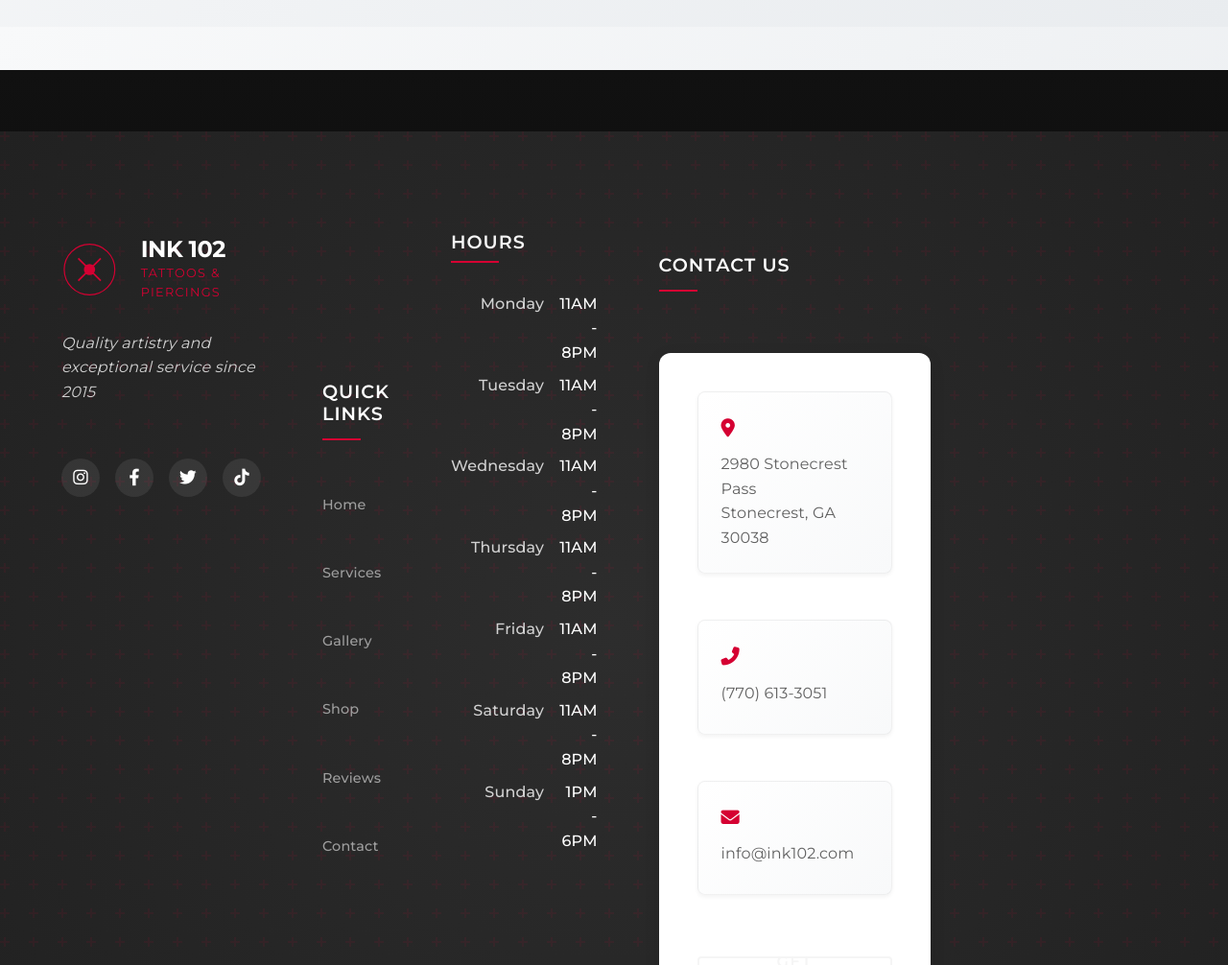
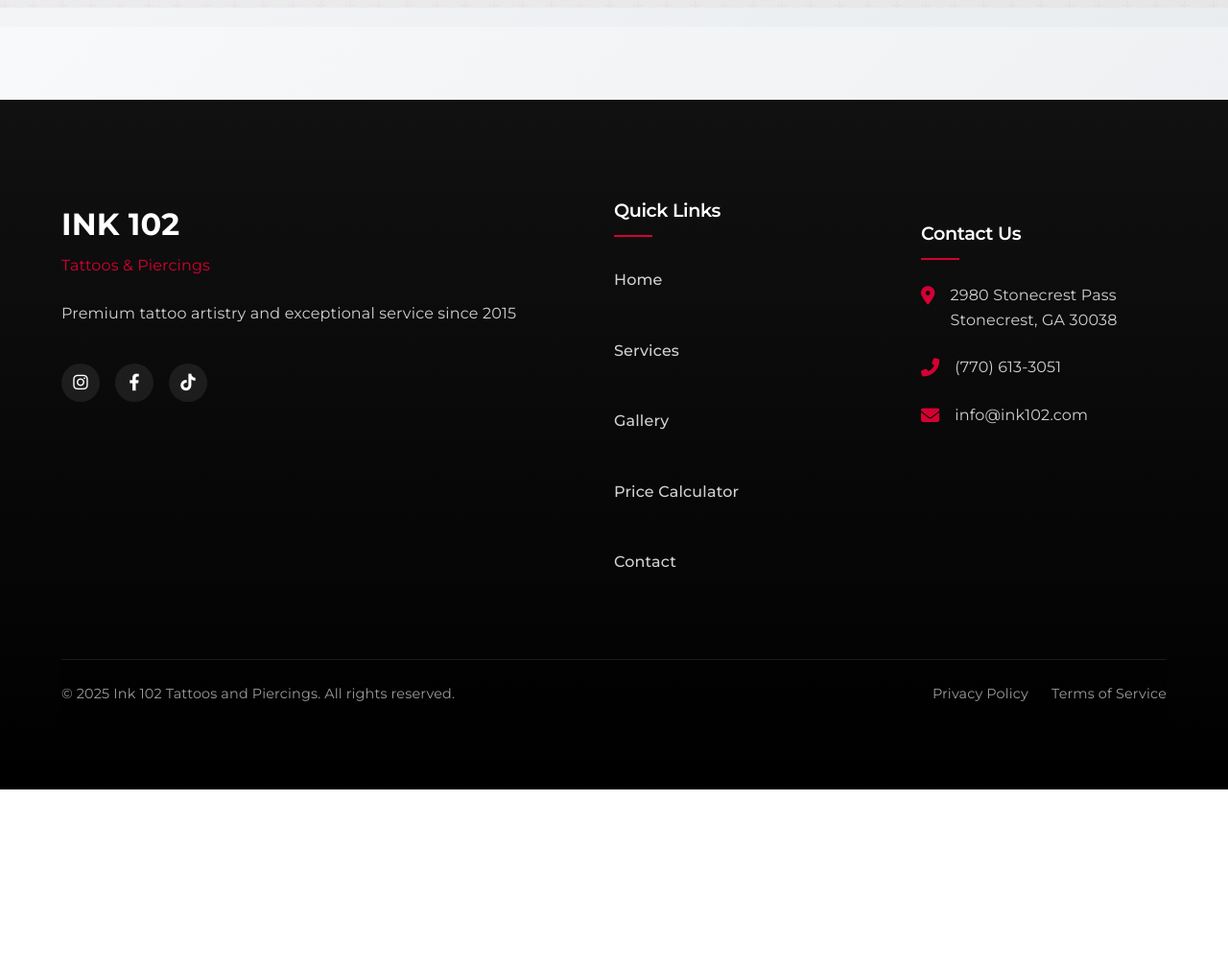
Before and after one commit to ArtivicoLab/diligentLobotomyTattoo, a plain HTML site: page index-luxury.html in a window 1280 px wide. Shown: the part 9572-10578 px from the top of the page at 96% size. After the commit the page ends 10395 px from the top, so only its background shows below. Drawn offline with nearby package versions, Linux system fonts and the light colour scheme; a web font is replaced by a local one.

Commit message:
Revamp business information and footer sections for improved presentation
Refactors the footer and business information sections, removing the Instagram button and adding pattern-fix.css for styling adjustments.

Replit-Commit-Author: Agent
Replit-Commit-Session-Id: 67b46960-fe7f-4cc3-9653-709107fcacfa
Replit-Commit-Screenshot-Url: https://storage.googleapis.com/screenshot-production-us-central1/e1727222-5b57-4bf4-9da0-34baf0310a60/bc0e0363-c630-4048-afc8-7a01afc0ea15.jpg

```diff
--- /dev/null
+++ b/css/pattern-fix.css
@@ -0,0 +1,126 @@
+/* Fix for missing pattern background */
+
+.contact-details::before,
+.site-footer::before {
+  background-image: none !important;
+  background-color: rgba(0, 0, 0, 0.2) !important;
+}
+
+/* Additional styling fixes for business info cards */
+.business-card {
+  background: linear-gradient(145deg, #1a1a1a 0%, #111111 100%);
+  border: 1px solid rgba(255, 255, 255, 0.1);
+  transition: all 0.3s ease;
+}
+
+.business-card:hover {
+  transform: translateY(-5px);
+  box-shadow: 0 10px 25px rgba(0, 0, 0, 0.3);
+  border: 1px solid rgba(255, 255, 255, 0.15);
+}
+
+.card-icon {
+  color: var(--accent-red);
+  font-size: 2.2rem;
+  margin-bottom: var(--space-sm);
+}
+
+.card-title {
+  color: white;
+  font-size: 1.5rem;
+  margin-bottom: var(--space-md);
+  font-weight: 600;
+}
+
+.address-info {
+  text-align: center;
+  color: var(--grey-300);
+  margin-bottom: var(--space-md);
+}
+
+.address-line {
+  margin-bottom: 5px;
+  font-size: 1.1rem;
+}
+
+/* Hours card specific styles */
+.hours-grid {
+  gap: 8px;
+  margin-bottom: var(--space-sm);
+}
+
+.day {
+  color: var(--grey-400);
+}
+
+.time {
+  color: white;
+  text-align: right;
+}
+
+.time .highlight {
+  color: var(--accent-red);
+  font-weight: 600;
+}
+
+/* Contact card specific styles */
+.phone-number {
+  font-size: 1.4rem;
+  font-weight: 600;
+  margin-bottom: var(--space-sm);
+}
+
+.phone-number a {
+  color: white;
+  text-decoration: none;
+}
+
+.email-info {
+  color: var(--grey-400);
+  margin-bottom: var(--space-md);
+}
+
+/* Footer specific fixes */
+.site-footer {
+  background: linear-gradient(to bottom, #111111 0%, #000000 100%);
+}
+
+.brand-name {
+  font-size: 2rem;
+  font-weight: 700;
+  color: white;
+  margin-bottom: 5px;
+}
+
+.brand-tagline {
+  color: var(--accent-red);
+  font-size: 1rem;
+  margin-bottom: var(--space-md);
+}
+
+.footer-nav-section h4 {
+  position: relative;
+  padding-bottom: var(--space-sm);
+  margin-bottom: var(--space-md);
+}
+
+.footer-nav-section h4::after {
+  content: '';
+  position: absolute;
+  bottom: 0;
+  left: 0;
+  width: 40px;
+  height: 2px;
+  background-color: var(--accent-red);
+}
+
+@media (min-width: 992px) {
+  .contact-grid {
+    grid-template-columns: repeat(3, 1fr);
+    gap: var(--space-lg);
+  }
+
+  .business-card {
+    min-height: 380px;
+  }
+}
--- a/index-luxury.html
+++ b/index-luxury.html
@@ -33,6 +33,7 @@
   <link rel="stylesheet" href="css/business-info-new.css">
   <link rel="stylesheet" href="css/button-fixes.css">
   <link rel="stylesheet" href="css/footer-new.css">
+  <link rel="stylesheet" href="css/pattern-fix.css">
 
   <!-- Google Fonts -->
   <link rel="preconnect" href="https://fonts.googleapis.com">
@@ -700,92 +701,55 @@
   </main>
 
   <footer class="site-footer">
-    <div class="footer-wave-top"></div>
-
-    <div class="footer-main">
     <div class="container">
       <div class="footer-content">
-          <div class="footer-columns">
-            <div class="footer-column footer-brand">
-              <div class="footer-logo">
-                <svg viewBox="0 0 100 100" width="80" height="80">
-                  <circle cx="50" cy="50" r="45" fill="none" stroke="#d50032" stroke-width="2" />
-                  <path d="M30,30 L70,70 M30,70 L70,30" stroke="#d50032" stroke-width="3" />
-                  <circle cx="50" cy="50" r="10" fill="#d50032" />
-                </svg>
-                <div class="footer-logo-text">
-                  <h3 class="logo-title">INK 102</h3>
-                  <p class="logo-tagline">Tattoos & Piercings</p>
-                </div>
-              </div>
-              <p class="footer-slogan">Quality artistry and exceptional service since 2015</p>
+        <!-- Brand Information -->
+        <div class="footer-brand">
+          <div class="brand-name">INK 102</div>
+          <div class="brand-tagline">Tattoos & Piercings</div>
+          <p>Premium tattoo artistry and exceptional service since 2015</p>
+
           <div class="footer-social">
             <a href="#" class="social-icon" aria-label="Instagram"><i class="fab fa-instagram"></i></a>
             <a href="#" class="social-icon" aria-label="Facebook"><i class="fab fa-facebook-f"></i></a>
-                <a href="#" class="social-icon" aria-label="Twitter"><i class="fab fa-twitter"></i></a>
             <a href="#" class="social-icon" aria-label="TikTok"><i class="fab fa-tiktok"></i></a>
           </div>
         </div>
 
-            <div class="footer-column footer-links">
+        <!-- Quick Links -->
+        <div class="footer-nav-section">
           <h4>Quick Links</h4>
           <ul class="footer-nav">
             <li><a href="#home">Home</a></li>
             <li><a href="#services">Services</a></li>
             <li><a href="#gallery">Gallery</a></li>
-                <li><a href="#merchandise">Shop</a></li>
-                <li><a href="#testimonials">Reviews</a></li>
+            <li><a href="#calculator">Price Calculator</a></li>
             <li><a href="#contact">Contact</a></li>
           </ul>
         </div>
 
-            <div class="footer-column footer-hours">
-              <h4>Hours</h4>
-              <div class="hours-grid">
-                <div class="day">Monday</div>
-                <div class="time">11AM - 8PM</div>
-                <div class="day">Tuesday</div>
-                <div class="time">11AM - 8PM</div>
-                <div class="day">Wednesday</div>
-                <div class="time">11AM - 8PM</div>
-                <div class="day">Thursday</div>
-                <div class="time">11AM - 8PM</div>
-                <div class="day">Friday</div>
-                <div class="time">11AM - 8PM</div>
-                <div class="day">Saturday</div>
-                <div class="time">11AM - 8PM</div>
-                <div class="day">Sunday</div>
-                <div class="time">1PM - 6PM</div>
-              </div>
-            </div>
-
-            <div class="footer-column footer-contact">
+        <!-- Contact Information -->
+        <div class="footer-nav-section footer-contact">
           <h4>Contact Us</h4>
-              <div class="contact-info">
-                <div class="contact-item">
+          <div class="contact-info-item">
             <i class="fas fa-map-marker-alt"></i>
             <p>2980 Stonecrest Pass<br>Stonecrest, GA 30038</p>
           </div>
-                <div class="contact-item">
+          <div class="contact-info-item">
             <i class="fas fa-phone-alt"></i>
             <p>(770) 613-3051</p>
           </div>
-                <div class="contact-item">
+          <div class="contact-info-item">
             <i class="fas fa-envelope"></i>
             <p>info@ink102.com</p>
-                </div>
-                <a href="#contact" class="btn btn-outline-light">Get Directions</a>
-              </div>
-            </div>
-          </div>
           </div>
         </div>
       </div>
 
+      <!-- Footer Bottom -->
       <div class="footer-bottom">
-      <div class="container">
-        <p class="copyright">&copy; <span id="current-year"></span> Ink 102 Tattoos and Piercings. All rights reserved.</p>
-        <div class="footer-bottom-links">
+        <p class="copyright">&copy; <span id="current-year">2025</span> Ink 102 Tattoos and Piercings. All rights reserved.</p>
+        <div class="footer-links">
           <a href="#">Privacy Policy</a>
           <a href="#">Terms of Service</a>
         </div>
```
Lines whose indentation alone changed are shown as unchanged.
